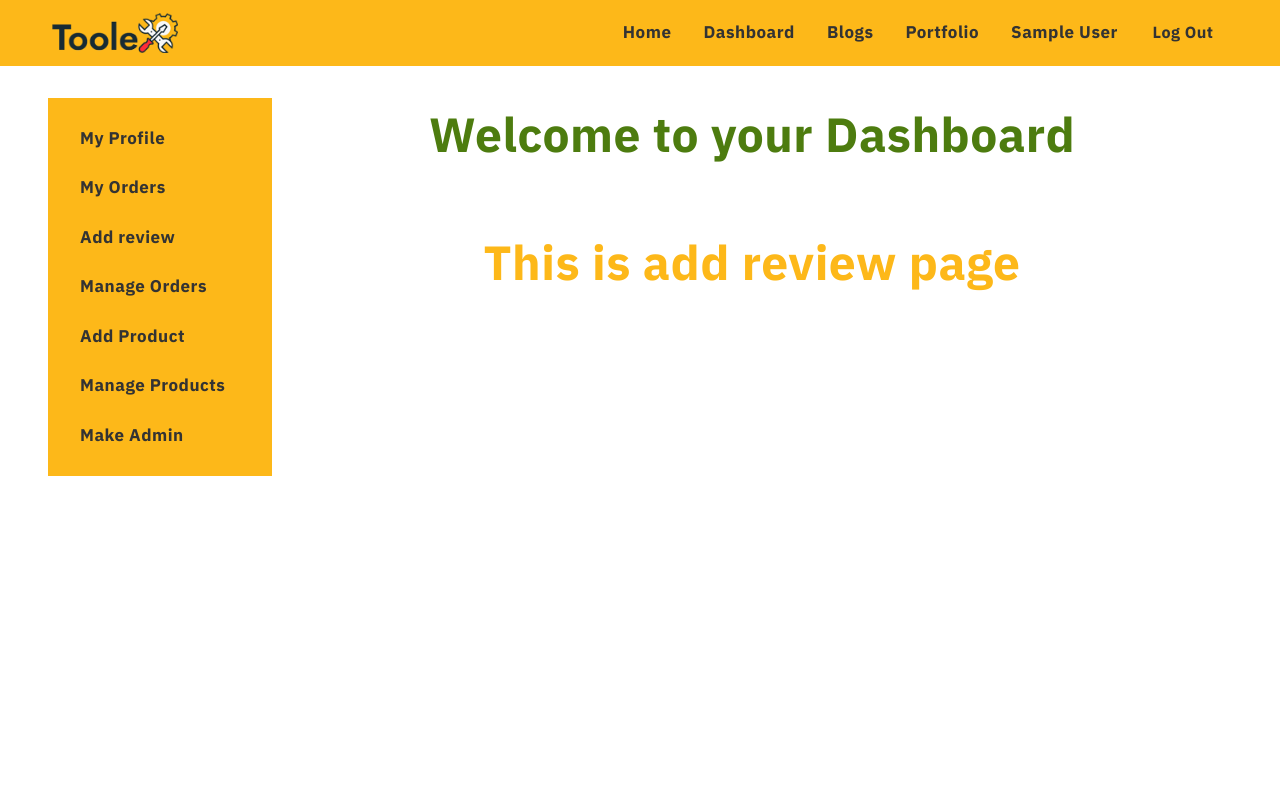
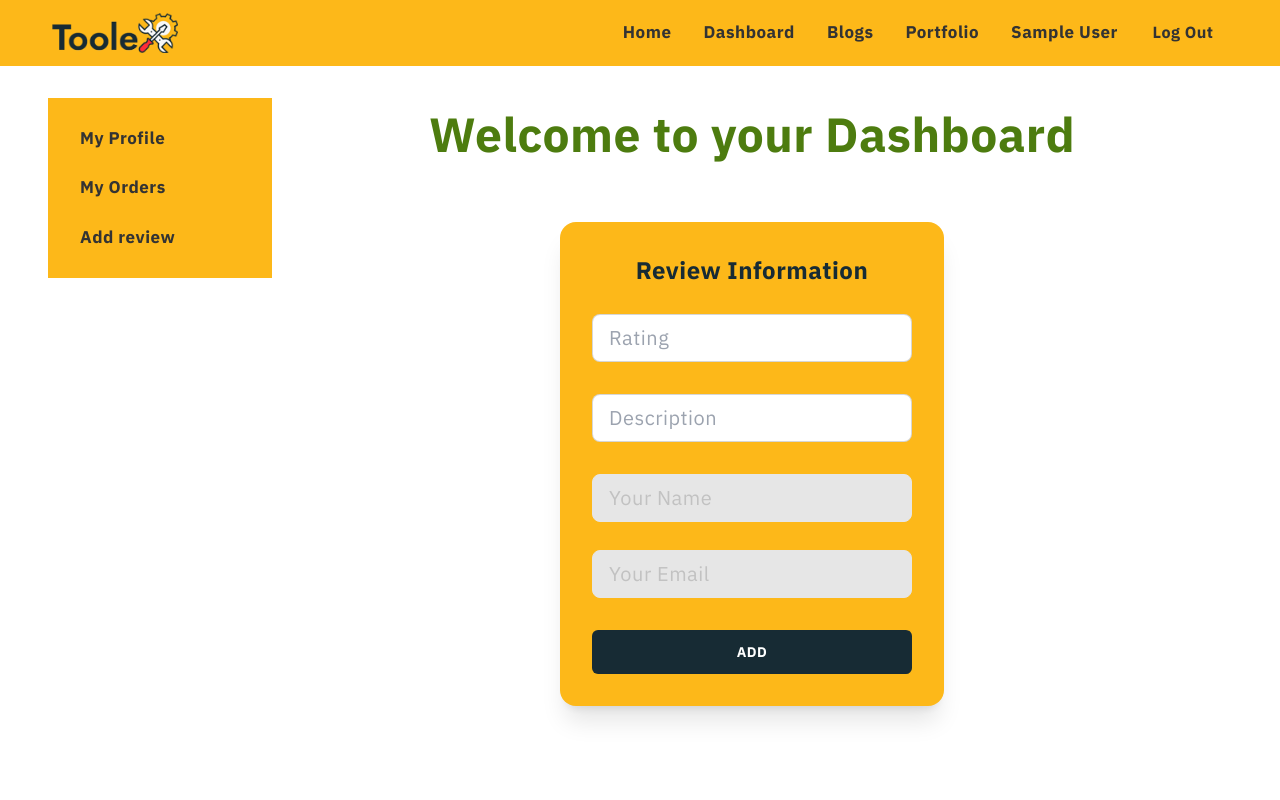
Before and after one commit to nasim8382/toolex-client, a React (Create React App) app: page /dashboard/review in a window 1280 px wide. Shown: the top 800 px of the page. Built offline with nearby package versions, Linux system fonts and the light colour scheme; no server answers; sample sign-in values are in the browser's storage.

Commit message:
add a review done

```diff
--- a/src/App.js
+++ b/src/App.js
@@ -19,6 +19,7 @@ import SignUp from './Pages/Login/SignUp';
 import Login from './Pages/Login/Login';
 import Footer from './Pages/Shared/Footer';
 import RequireAuth from './Pages/Login/RequireAuth';
+import RequireAdmin from './Pages/Login/RequireAdmin';
 
 function App() {
   return (
@@ -44,7 +45,11 @@ function App() {
           <Route path="manageorders" element={<ManageOrders></ManageOrders>}></Route>
           <Route path="addproduct" element={<AddProducts></AddProducts>}></Route>
           <Route path="manageproducts" element={<ManageProducts></ManageProducts>}></Route>
-          <Route path="users" element={<MakeAdmin></MakeAdmin>}></Route>
+          <Route path="users" element={
+            <RequireAdmin>
+              <MakeAdmin></MakeAdmin>
+              </RequireAdmin>
+          }></Route>
         </Route>
 
         <Route path="/blogs" element={<Blogs></Blogs>}></Route>
--- a/src/Pages/Dashboard/AddReview.js
+++ b/src/Pages/Dashboard/AddReview.js
@@ -1,11 +1,94 @@
-import React from 'react';
+import axios from "axios";
+import React from "react";
+import { useAuthState } from "react-firebase-hooks/auth";
+import { useForm } from "react-hook-form";
+import { toast } from "react-toastify";
+import auth from "../../firebase.init";
 
 const AddReview = () => {
-    return (
-        <div>
-            <h1 className='text-5xl text-center mt-20 font-bold text-secondary'>This is add review page</h1>
+  const { register, formState: { errors }, handleSubmit } = useForm();
+  const [user] = useAuthState(auth);
+
+  const onSubmit = (data, event) => {
+    axios.post("http://localhost:5000/review", data).then((res) => {
+      const { data } = res;
+      if (data.insertedId) {
+        toast.success("New Products added successfully");
+        event.target.reset();
+      }
+    });
+  };
+
+  return (
+    <div>
+      <div className="flex justify-center mt-16 max-w-7xl px-5 md:px-12">
+        <div className="card  flex-shrink-0 w-full max-w-sm bg-secondary shadow-xl">
+          <div className="card-body text-primary">
+            <h2 className="text-center text-primary text-2xl font-bold mb-5">
+              Review Information
+            </h2>
+            <form onSubmit={handleSubmit(onSubmit)}>
+              <div className="form-control w-full max-w-xs mb-4">
+                <input
+                  type="text"
+                  placeholder="Rating"
+                  className="input input-bordered w-full max-w-xs text-xl"
+                  {...register("rating", {
+                    required: {
+                      value: true,
+                      message: "Rating is Required",
+                    },
+                  })}
+                />
+                <label className="label">
+                  {errors.rating?.type === "required" && (
+                    <span className="label-text-alt text-red-500">
+                      {errors.rating.message}
+                    </span>
+                  )}
+                </label>
+              </div>
+
+              <div className="form-control w-full max-w-xs mb-4">
+                <input
+                  type="text"
+                  placeholder="Description"
+                  className="input input-bordered w-full max-w-xs text-xl"
+                  {...register("description", {
+                    required: {
+                      value: true,
+                      message: "Description is Required",
+                    },
+                  })}
+                />
+                <label className="label">
+                  {errors.description?.type === "required" && (
+                    <span className="label-text-alt text-red-500">
+                      {errors.description.message}
+                    </span>
+                  )}
+                </label>
+              </div>
+
+              <div className="form-control w-full max-w-xs mb-7">
+                <input placeholder="Your Name" className="input input-bordered w-full max-w-xs text-xl" type="text" {...register("name", { value: user?.displayName})} readOnly disabled/>
+              </div>
+
+              <div className="form-control w-full max-w-xs mb-8">
+                <input placeholder="Your Email" className="input input-bordered w-full max-w-xs text-xl" type="text" {...register("email", { value: user?.email})} readOnly disabled/>
+              </div>
+
+              <input
+                className="w-full max-w-xs cursor-pointer rounded-md bg-primary px-4 py-3 text-center text-sm font-bold uppercase text-white transition duration-200 ease-in-out hover:bg-lime-700"
+                type="submit"
+                value="Add"
+              />
+            </form>
+          </div>
         </div>
-    );
+      </div>
+    </div>
+  );
 };
 
 export default AddReview;
--- a/src/Pages/Dashboard/Dashboard.js
+++ b/src/Pages/Dashboard/Dashboard.js
@@ -1,16 +1,16 @@
 import React from 'react';
 import { Link, Outlet } from 'react-router-dom';
 import './Dashboard.css'
-// import { useAuthState } from 'react-firebase-hooks/auth';
-// import auth from '../../firebase.init';
-// import useAdmin from '../../hooks/useAdmin';
+import { useAuthState } from 'react-firebase-hooks/auth';
+import auth from '../../firebase.init';
+import useAdmin from '../../hooks/useAdmin';
 
 const Dashboard = () => {
-    // const [user] = useAuthState(auth);
-    // const [admin] = useAdmin(user);
+    const [user] = useAuthState(auth);
+    const [admin] = useAdmin(user);
 
     return (
-        <div className='max-w-7xl mx-auto px-5 md:px-12'>
+        <div className='max-w-7xl mx-auto px-3 md:px-8 lg:px-12'>
         <div className="drawer drawer-mobile mt-8">
             <input id="dashboard-sidebar" type="checkbox" className="drawer-toggle" />
             <div className="drawer-content">
@@ -22,14 +22,12 @@ const Dashboard = () => {
                 <ul className="menu p-4 overflow-y-auto w-56 bg-secondary text-base-content">
                     {/* <!-- Sidebar content here --> */}
                     <li><Link to="/dashboard">My Profile</Link></li>
-                    <li><Link to="/dashboard/myorders">My Orders</Link></li>
-                    <li><Link to="/dashboard/review">Add review</Link></li>
-                    <li><Link to="/dashboard/manageorders">Manage Orders</Link></li>
-                    <li><Link to="/dashboard/addproduct">Add Product</Link></li>
-                    <li><Link to="/dashboard/manageproducts">Manage Products</Link></li>
-                    <li><Link to="/dashboard/users">Make Admin</Link></li>
-
-                    {/* { admin && <li><Link to="/dashboard/users">All Users</Link></li>} */}
+                    { !admin && <li><Link to="/dashboard/myorders">My Orders</Link></li>}
+                    { !admin && <li><Link to="/dashboard/review">Add review</Link></li>}
+                    { admin && <li><Link to="/dashboard/manageorders">Manage Orders</Link></li>}
+                    { admin && <li><Link to="/dashboard/addproduct">Add Product</Link></li>}
+                    { admin && <li><Link to="/dashboard/manageproducts">Manage Products</Link></li>}
+                    { admin && <li><Link to="/dashboard/users">Make Admin</Link></li>}
                 </ul>
 
             </div>
--- a/src/Pages/Dashboard/MakeAdmin.js
+++ b/src/Pages/Dashboard/MakeAdmin.js
@@ -1,9 +1,44 @@
 import React from 'react';
+import { useQuery } from 'react-query';
+import Loading from '../Shared/Loading';
+import UserRow from './UserRow';
 
 const MakeAdmin = () => {
+    const { data: users, isLoading, refetch } = useQuery('users', () => fetch('http://localhost:5000/user', {
+        method: 'GET',
+        headers:{
+            authorization: `Bearer ${localStorage.getItem('accessToken')}`
+        }
+    }).then(res => res.json()));
+
+    if (isLoading) {
+        return <Loading></Loading>
+    }
+
     return (
-        <div>
-            <h1 className='text-5xl text-center mt-20 font-bold text-secondary'>This is all users page</h1>
+        <div className='pl-1 md:px-12 lg:px-24'>
+            <h2 className="text-4xl text-center pt-8 pb-5 font-bold text-secondary">All Users: {users.length}</h2>
+            <div className="overflow-x-auto">
+                <table className="table w-full">
+                    <thead>
+                        <tr>
+                            <th className='text-primary text-xl text-semibold'>No</th>
+                            <th className='text-primary text-xl text-semibold'>Email</th>
+                            <th className='text-primary text-xl text-semibold'>Role</th>
+                        </tr>
+                    </thead>
+                    <tbody>
+                       {
+                           users.map( (user, index) =><UserRow
+                           key={user._id}
+                           user={user}
+                           index={index}
+                           refetch={refetch}
+                           ></UserRow>)
+                       }
+                    </tbody>
+                </table>
+            </div>
         </div>
     );
 };
--- /dev/null
+++ b/src/Pages/Dashboard/UserRow.js
@@ -0,0 +1,37 @@
+import React from 'react';
+import { toast } from 'react-toastify';
+
+const UserRow = ({ user, refetch, index }) => {
+    const { email, role } = user;
+    const makeAdmin = () => {
+        fetch(`http://localhost:5000/user/admin/${email}`, {
+            method: 'PUT',
+            headers: {
+                authorization: `Bearer ${localStorage.getItem('accessToken')}`
+            }
+        })
+            .then(res => {
+                if(res.status === 403){
+                    toast.error('Failed to Make an admin');
+                }
+                return res.json()})
+            .then(data => {
+                if (data.modifiedCount > 0) {
+                    refetch();
+                    toast.success(`Successfully made an admin`);
+                }
+
+            })
+    }
+
+    return (
+        <tr>
+            <th>{index+1}</th>
+            <td>{email}</td>
+
+            <td>{role !== 'admin' ? <button onClick={makeAdmin} className="cursor-pointer rounded-md bg-secondary py-1 px-2 text-center text-sm font-bold uppercase text-gray-700 transition duration-200 ease-in-out hover:bg-primary hover:text-white">Make Admin</button> : <span className='text-secondary ml-2 uppercase text-lg font-semibold'>An Admin</span>}</td>
+        </tr>
+    );
+};
+
+export default UserRow;
--- a/src/Pages/Home/Review.js
+++ b/src/Pages/Home/Review.js
@@ -2,14 +2,11 @@ import React from "react";
 import './Review.css';
 
 const Review = ({ review }) => {
-  const { name, image, rating, description } = review;
+  const { name, rating, description } = review;
 
   return (
     <div className="card w-96 bg-base-100 shadow-xl py-5">
       <div className="avatar text-center">
-        <div className="w-24 rounded-full ring ring-secondary ring-offset-2 mx-auto">
-          <img src={image} alt="" />
-        </div>
       </div>
       <h2 className="text-2xl text-center text-primary my-4">{name}</h2>
       <h3 className="text-xl text-center text-lime-800 mb-3">Rating: {rating}</h3>
```
Also changed, not shown: src/Pages/Login/Login.js (+24 -32 lines), src/Pages/Login/SignUp.js (+22 -29 lines).
